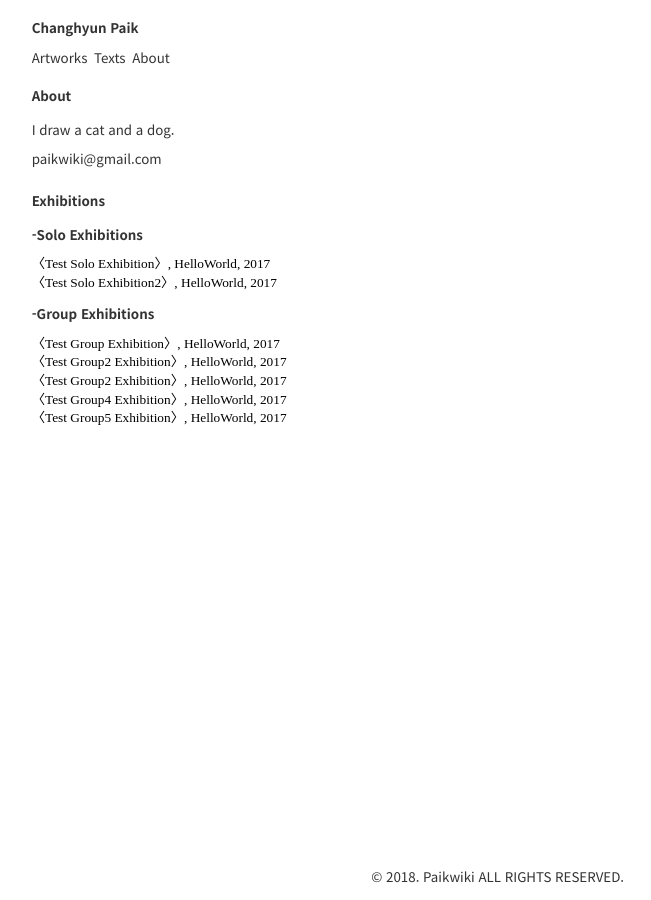
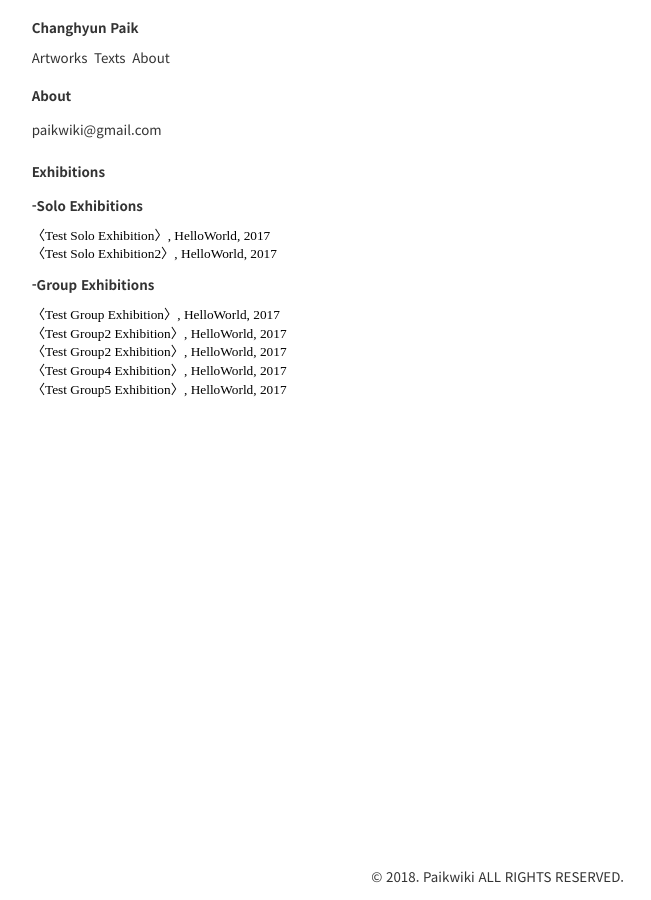
Before and after one commit to paikwiki/jt-alpha, a Jekyll site: the page built from About.html, in a window 1280 px wide. Shown: the whole page, without its empty margins (145-796 px from the left). Built offline with Jekyll 4.4.1, drawn with Linux system fonts in a browser that asks for light colours.

Commit message:
Add If statement on About:panda_face:

```diff
--- a/About.html
+++ b/About.html
@@ -6,7 +6,9 @@ permalink: /about
 
 <article class="about-wrapper">
   <section class="about-info">
-    <p>{{ site.data.author.description }}</p>
+    {% if site.data.author.description %}
+      <p>{{ site.data.author.description }}</p>
+    {% endif %}
     <p><a href="mailto://{{ site.data.author.email }}">{{ site.data.author.email }}</a></p>
   </section>
   <section class="about-exhibitions">
--- a/_data/author.yml
+++ b/_data/author.yml
@@ -1,6 +1,6 @@
 name: Paikwiki
 email: paikwiki@gmail.com
-description: I draw a cat and a dog.
+description: ~
 copyright_year: 2018
 
 exhibitions:
```
